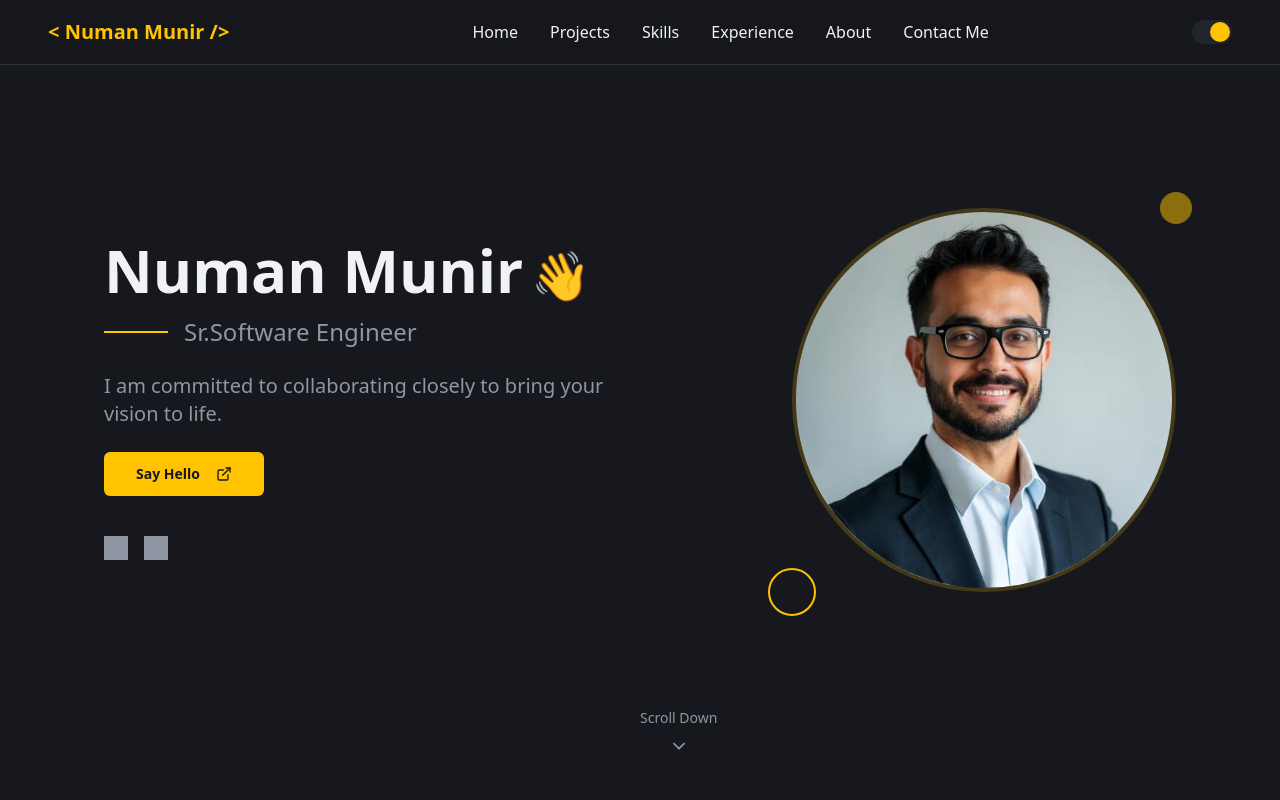
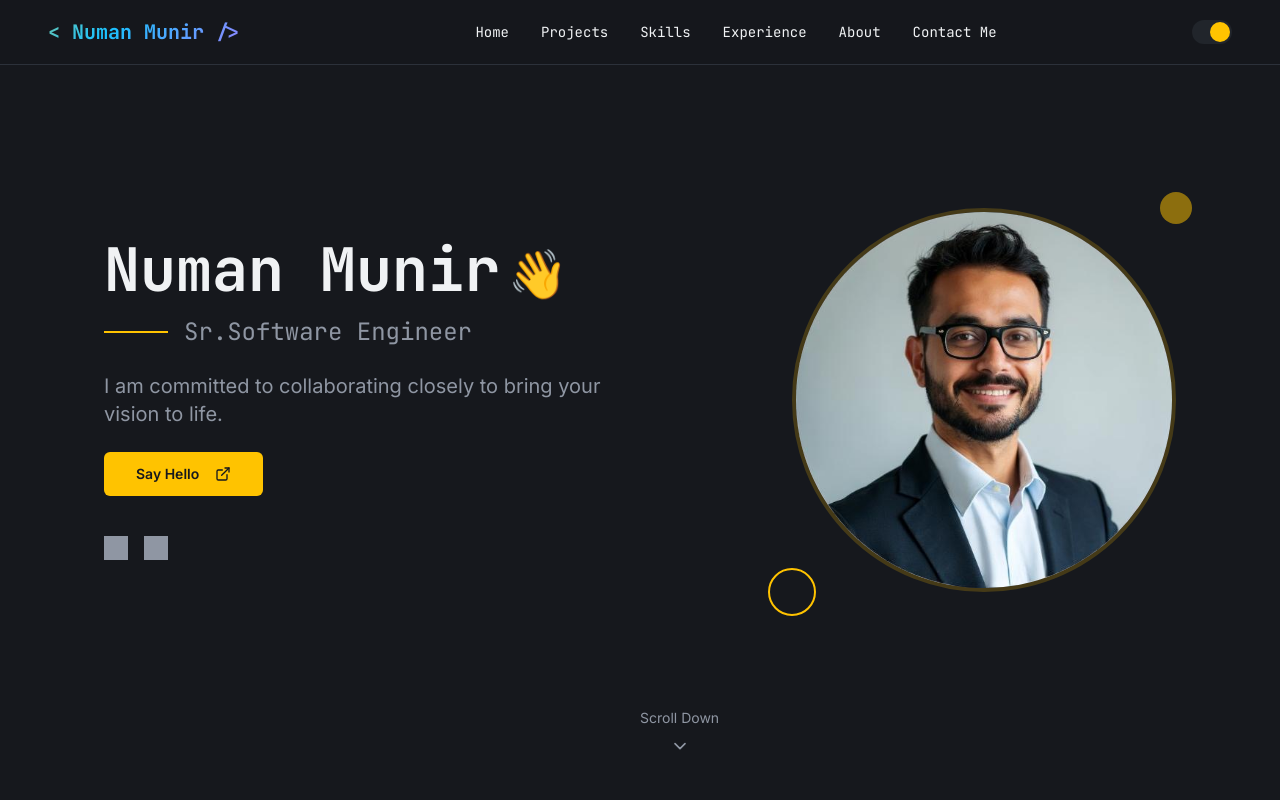
Before and after one commit to numan-the-dev/numan-munir-portfolio, a React (Vite) app: page / in a window 1280 px wide. Shown: the top 800 px of the page. Built offline with nearby package versions, Linux system fonts and the light colour scheme.

Commit message:
Refactor UI/UX
Modify header, footer, and hero fonts.
Change name logo color to a gradient.

```diff
--- a/index.html
+++ b/index.html
@@ -3,6 +3,9 @@
   <head>
     <meta charset="UTF-8" />
     <meta name="viewport" content="width=device-width, initial-scale=1.0" />
+    <link rel="preconnect" href="https://fonts.googleapis.com">
+    <link rel="preconnect" href="https://fonts.gstatic.com" crossorigin>
+    <link href="https://fonts.googleapis.com/css2?family=JetBrains+Mono:wght@400;500;600;700&family=Inter:wght@300;400;500;600;700&display=swap" rel="stylesheet">
     <title>Numan Munir - Senior Software Engineer</title>
     <meta name="description" content="Senior Software Engineer with 7+ years of experience in mobile & web development. Expert in React Native, Laravel, Node.js and more." />
     <meta name="author" content="Numan Munir" />
--- a/src/components/Footer.tsx
+++ b/src/components/Footer.tsx
@@ -7,13 +7,13 @@ const Footer = () => {
         <div className="flex flex-col md:flex-row justify-between items-center gap-4">
           {/* Logo */}
           <div className="flex items-center">
-            <span className="text-lg font-bold text-primary">
+            <span className="text-lg font-bold text-gradient-logo font-code">
               &lt; Numan Munir /&gt;
             </span>
           </div>
 
           {/* Copyright */}
-          <div className="flex items-center text-muted-foreground text-sm">
+          <div className="flex items-center text-muted-foreground text-sm font-code">
             <span>© 2024 Numan Munir. Made with</span>
             <Heart className="h-4 w-4 mx-1 text-red-500 fill-current" />
             <span>for you</span>
--- a/src/components/Hero.tsx
+++ b/src/components/Hero.tsx
@@ -9,13 +9,13 @@ const Hero = () => {
         {/* Left Content */}
         <div className="space-y-6">
           <div className="space-y-4">
-            <h1 className="text-5xl lg:text-6xl font-bold">
+            <h1 className="text-5xl lg:text-6xl font-bold font-code">
               Numan Munir
               <span className="text-4xl lg:text-5xl ml-2">👋</span>
             </h1>
             <div className="flex items-center space-x-4">
               <div className="w-16 h-0.5 bg-primary"></div>
-              <h2 className="text-xl lg:text-2xl text-muted-foreground">
+              <h2 className="text-xl lg:text-2xl text-muted-foreground font-code">
                 Sr.Software Engineer
               </h2>
             </div>
--- a/src/components/Navigation.tsx
+++ b/src/components/Navigation.tsx
@@ -21,7 +21,7 @@ const Navigation = () => {
         <div className="flex items-center justify-between h-16">
           {/* Logo */}
           <div className="flex items-center">
-            <span className="text-xl font-bold text-primary">
+            <span className="text-xl font-bold text-gradient-logo font-code">
               &lt; Numan Munir /&gt;
             </span>
           </div>
@@ -33,7 +33,7 @@ const Navigation = () => {
                 <a
                   key={item.label}
                   href={item.href}
-                  className="text-foreground hover:text-primary transition-colors duration-200 relative group"
+                  className="text-foreground hover:text-primary transition-colors duration-200 relative group font-code text-sm"
                 >
                   {item.label}
                   <span className="absolute -bottom-1 left-0 w-0 h-0.5 bg-primary transition-all duration-300 group-hover:w-full"></span>
--- a/src/index.css
+++ b/src/index.css
@@ -35,6 +35,11 @@
     --ring: 46 100% 50%;
 
     --radius: 0.5rem;
+
+    /* Gradients */
+    --gradient-primary: linear-gradient(135deg, hsl(46 100% 50%), hsl(45 100% 60%), hsl(44 100% 70%));
+    --gradient-logo: linear-gradient(135deg, hsl(46 100% 55%), hsl(196 100% 55%), hsl(280 100% 70%));
+    --gradient-text: linear-gradient(135deg, hsl(46 100% 60%), hsl(45 95% 65%));
 
     --sidebar-background: 0 0% 98%;
 
@@ -111,6 +116,15 @@
     @apply bg-gradient-to-r from-primary to-accent bg-clip-text text-transparent;
   }
 
+  .text-gradient-logo {
+    background: var(--gradient-logo);
+    background-clip: text;
+    -webkit-background-clip: text;
+    -webkit-text-fill-color: transparent;
+    background-size: 200% 200%;
+    animation: gradient-shift 3s ease-in-out infinite;
+  }
+
   .hover-glow {
     @apply transition-all duration-300 hover:shadow-lg hover:shadow-primary/20;
   }
@@ -118,4 +132,17 @@
   .section-padding {
     @apply px-6 lg:px-8 xl:px-12 2xl:px-16;
   }
+
+  .font-code {
+    @apply font-mono;
+  }
 }
+
+@keyframes gradient-shift {
+  0%, 100% {
+    background-position: 0% 50%;
+  }
+  50% {
+    background-position: 100% 50%;
+  }
+}
--- a/tailwind.config.ts
+++ b/tailwind.config.ts
@@ -18,6 +18,10 @@ export default {
 			}
 		},
 		extend: {
+			fontFamily: {
+				'mono': ['JetBrains Mono', 'Fira Code', 'Source Code Pro', 'Monaco', 'Consolas', 'monospace'],
+				'sans': ['Inter', 'system-ui', 'sans-serif'],
+			},
 			colors: {
 				border: 'hsl(var(--border))',
 				input: 'hsl(var(--input))',
```
